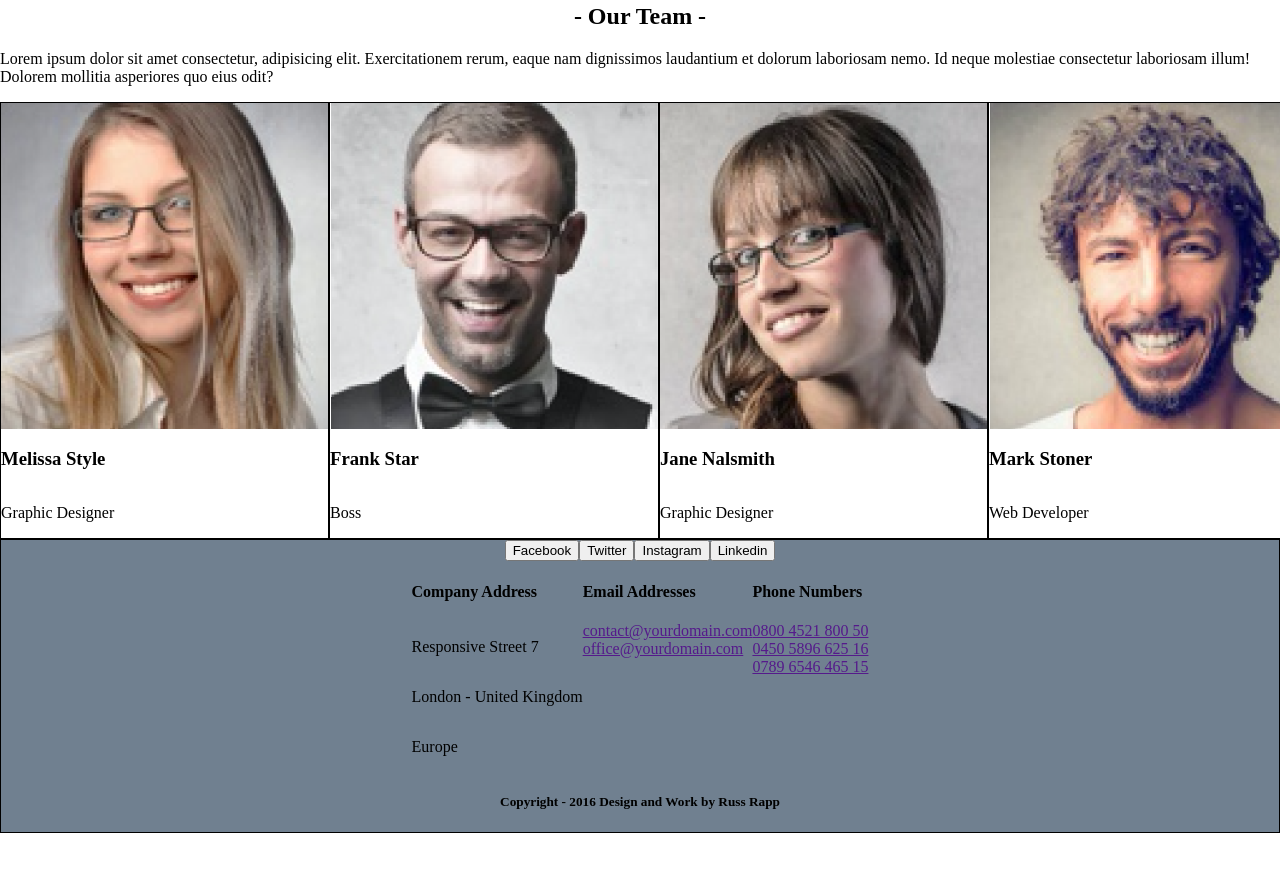
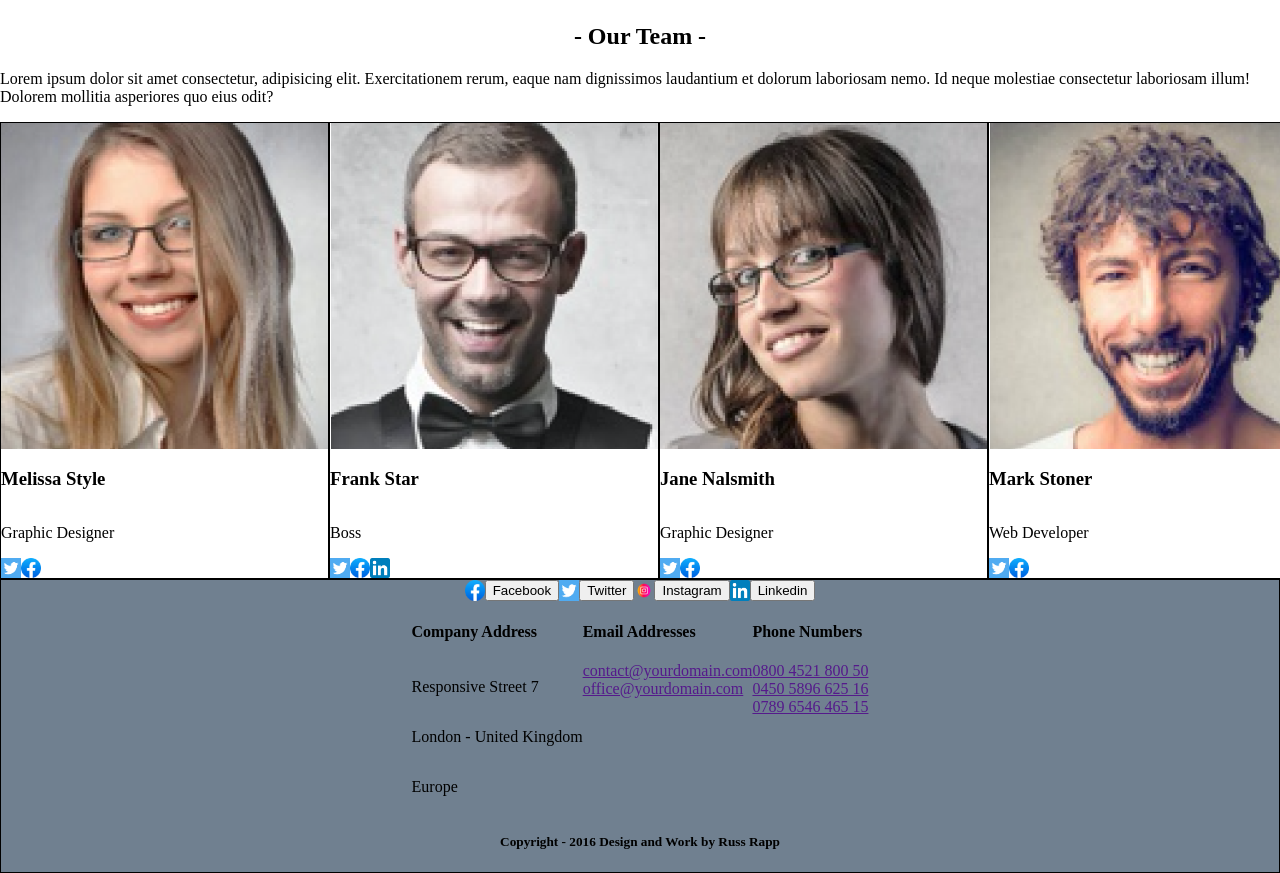
Before and after one commit to rusrap3547/responsive-website-project, a plain HTML site: page index.html in a window 1280 px wide. Shown: the part 817-1690 px from the top of the page. Before the commit the page ends 1650 px from the top, so only its background shows below. Drawn offline with Linux system fonts and the light colour scheme.

Commit message:
work complete

```diff
--- a/index.html
+++ b/index.html
@@ -67,6 +67,10 @@
                         alt="Melissa">
                     <h3 id="firstMemberName" class="memberCardText">Melissa Style</h3>
                     <p id="firstMemberJob" class="memberCardText"> Graphic Designer</p>
+                    <div class="social-bar">
+                        <img class="social-bar-icon" src="/assets/images/twittericon.png" alt="twittericon">
+                        <img class="social-bar-icon" src="/assets/images/2021_Facebook_icon.svg.png" alt="2021_Facebook_icon">
+                    </div>
                 </div>
                 <!--  -->
                 <div id="secondTeamMember" class="teamMemberCard">
@@ -74,6 +78,11 @@
                         alt="Melissa">
                     <h3 id="secondMemberName" class="memberCardText">Frank Star</h3>
                     <p id="secondMemberJob" class="memberCardText">Boss</p>
+                    <div class="social-bar">
+                        <img class="social-bar-icon" src="/assets/images/twittericon.png" alt="twittericon">
+                        <img class="social-bar-icon" src="/assets/images/2021_Facebook_icon.svg.png" alt="2021_Facebook_icon">
+                        <img class="social-bar-icon" src="/assets/images/LinkedIn_icon.svg.png" alt="Linkedin">
+                    </div>
                 </div>
                 <!--  -->
                 <div id="thirdTeamMember" class="teamMemberCard">
@@ -81,6 +90,10 @@
                         alt="Melissa">
                     <h3 id="thirdMemberName" class="memberCardText">Jane Nalsmith</h3>
                     <p id="thirdMemberJob" class="memberCardText"> Graphic Designer</p>
+                    <div class="social-bar">
+                        <img class="social-bar-icon" src="/assets/images/twittericon.png" alt="twittericon">
+                        <img class="social-bar-icon" src="/assets/images/2021_Facebook_icon.svg.png" alt="2021_Facebook_icon">
+                    </div>
                 </div>
                 <!--  -->
                 <div id="fourthTeamMember" class="teamMemberCard">
@@ -88,14 +101,23 @@
                         alt="Melissa">
                     <h3 id="fourthMemberName" class="memberCardText">Mark Stoner</h3>
                     <p id="fourthMemberJob" class="memberCardText">Web Developer</p>
+                    <div class="social-bar">
+                        <img class="social-bar-icon" src="/assets/images/twittericon.png" alt="twittericon">
+                        <img class="social-bar-icon" src="/assets/images/2021_Facebook_icon.svg.png" alt="2021_Facebook_icon">
+                    </div>
                 </div>
             </div>
         </div>
         <div id="footingContainer" class="arrangementBox">
             <div id="footingSocialBar" class="arrangementBox">
+                <img src="/assets/images/2021_Facebook_icon.svg.png" alt="" class="footing-social-icon">
                 <a href="" id="socialBarFacebook" class="socialBarLink"><button>Facebook</button></a>
+                <img src="/assets/images/twittericon.png" alt="twittericon" class="footing-social-icon">
                 <a href="" id="socialBarTwitter" class="socialBarLink"><button>Twitter</button></a>
+                <img src="/assets/images/instagram-button-icon-set-instagram-screen-social-media-and-social-network-interface-template-stories-user-button-symbol-sign-logo-stories-liked-editorial-free-png.webp"
+                    alt="Instagram" class="footing-social-icon">
                 <a href="" id="socialBarInstagram" class="socialBarLink"><button>Instagram</button></a>
+                <img src="/assets/images/LinkedIn_icon.svg.png" alt="LinkedIn_icon" class="footing-social-icon">
                 <a href="" id="socialBarLinkedin" class="socialBarLink"><button>Linkedin</button></a>
             </div>
             <div id="footingContactsBox" class="arrangementBox">
--- a/mobileStyle.css
+++ b/mobileStyle.css
@@ -1,3 +1,4 @@
+/* Tablet and other small monitors */
 @media screen and (max-width: 1250px) {
     #portfolioContainer {
         display: flex;
@@ -19,6 +20,7 @@
     }
 }
 
+/* Cell phones and other Mobile */
 @media screen and (max-width: 375px) {
     #portfolioContainer {
         display: flex;
--- a/style.css
+++ b/style.css
@@ -22,6 +22,23 @@ h2 {
     width: 100%;
     display: flex;
     justify-content: center;
+}
+
+#topHeaderBar {
+    display: flex;
+    flex-direction: row;
+    justify-content: space-between;
+    align-items: center;
+    background-color: slategrey;
+    color: white;
+    padding: 10px;
+}
+
+#headerNavBar {
+    display: flex;
+    flex-direction: column;
+    align-items: flex-end;
+    justify-content: flex-end;
 }
 
 #titleSection {
@@ -72,3 +89,22 @@ h2 {
     display: flex;
     flex-direction: column;
 }
+
+.social-bar {
+    display: flex;
+    justify-content: flex-start;
+    width: 20px;
+    height: auto;
+}
+.social-bar-icon {
+    display: flex;
+    justify-content: flex-start;
+    width: 20px;
+    height: auto;
+}
+.footing-social-icon {
+    display: flex;
+    justify-content: flex-start;
+    width: 20px;
+    height: auto;
+}
```
Also changed, not shown: assets/images/2021_Facebook_icon.svg.png (added), assets/images/LinkedIn_icon.svg.png (added), assets/images/instagram-button-icon-set-instagram-screen-social-media-and-social-network-interface-template-stories-user-button-symbol-sign-logo-stories-liked-editorial-free-png.webp (added), assets/images/twittericon.png (added).
